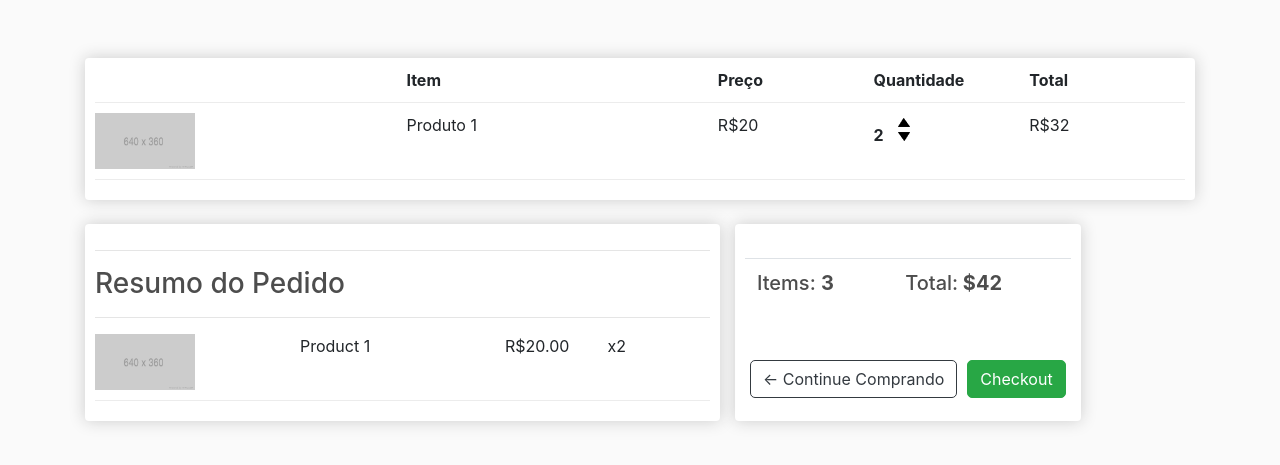
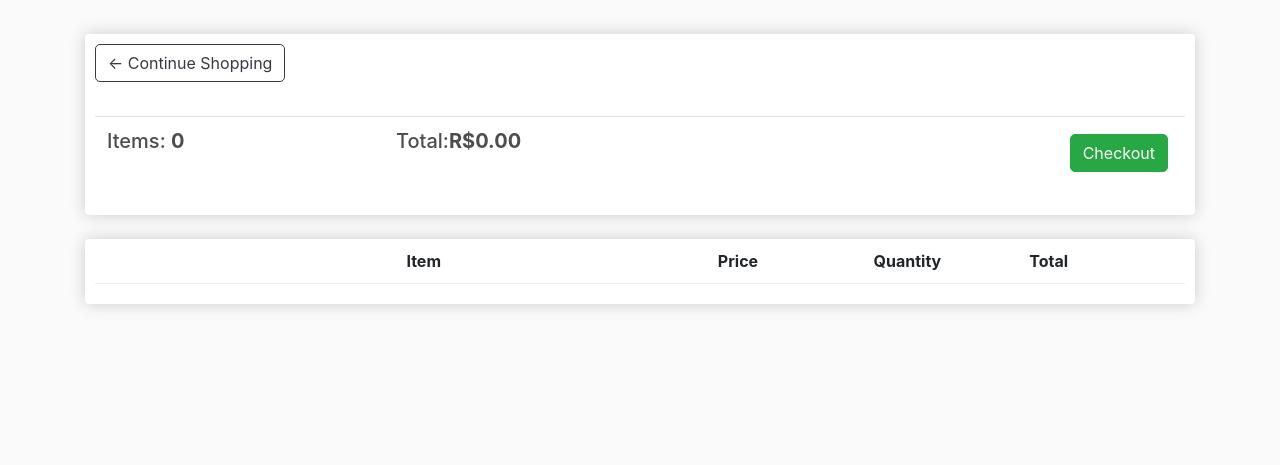
Before and after one commit to CaBezOf/ecommerce-django, a Django app: page /cart/ in a window 1280 px wide. Shown: the part 64-529 px from the top of the page. Run offline with Django 3.2, Linux system fonts and the light colour scheme; lists and menus that the app fills with data are empty; parts of the project's set-up code (start-up, migrations or seed data) failed here and were passed over; some libraries are stand-ins or nearby versions.

Commit message:
second-commit

```diff
--- a/ecommerce/settings.py
+++ b/ecommerce/settings.py
@@ -12,6 +12,8 @@ https://docs.djangoproject.com/en/3.1/ref/settings/
 
 from pathlib import Path
 import os
+
+
 
 # Build paths inside the project like this: BASE_DIR / 'subdir'.
 BASE_DIR = Path(__file__).resolve().parent.parent
--- a/ecommerce/urls.py
+++ b/ecommerce/urls.py
@@ -1,7 +1,7 @@
 """ecommerce URL Configuration
 
 The `urlpatterns` list routes URLs to views. For more information please see:
-    https://docs.djangoproject.com/en/3.1/topics/http/urls/
+    https://docs.djangoproject.com/en/3.0/topics/http/urls/
 Examples:
 Function views
     1. Add an import:  from my_app import views
@@ -13,7 +13,6 @@ Including another URLconf
     1. Import the include() function: from django.urls import include, path
     2. Add a URL to urlpatterns:  path('blog/', include('blog.urls'))
 """
-
 from django.contrib import admin
 from django.urls import path, include
 from django.conf.urls.static import static
--- /dev/null
+++ b/static/js/cart.js
@@ -0,0 +1,16 @@
+var updateBtns = document.getElementsByClassName('update-cart')
+
+for (i = 0; i < updateBtns.length; i++) {
+	updateBtns[i].addEventListener('click', function(){
+		var productId = this.dataset.product
+		var action = this.dataset.action
+		console.log('productId:', productId, 'Action:', action)
+
+		console.log('USER:', user)
+		if (user == 'AnonymousUser'){
+			console.log('User is not authorized')
+		}else{
+			console.log('User is authenticated, sending data...')
+		}
+	})
+}
--- a/store/templates/store/cart.html
+++ b/store/templates/store/cart.html
@@ -3,67 +3,50 @@
 {% block content %}
 	<div class="row">
 		<div class="col-lg-12">
+			<div class="box-element">
 
+				<a  class="btn btn-outline-dark" href="{% url 'store' %}">&#x2190; Continue Shopping</a>
+
+				<br>
+				<br>
+				<table class="table">
+					<tr>
+						<th><h5>Items: <strong>{{order.get_cart_items}}</strong></h5></th>
+						<th><h5>Total:<strong>R${{order.get_cart_total|floatformat:2}}</strong></h5></th>
+						<th>
+							<a  style="float:right; margin:5px;" class="btn btn-success" href="{% url 'checkout' %}">Checkout</a>
+						</th>
+					</tr>
+				</table>
+
+			</div>
 
 			<br>
 			<div class="box-element">
 				<div class="cart-row">
 					<div style="flex:2"></div>
 					<div style="flex:2"><strong>Item</strong></div>
-					<div style="flex:1"><strong>Preço</strong></div>
-					<div style="flex:1"><strong>Quantidade</strong></div>
+					<div style="flex:1"><strong>Price</strong></div>
+					<div style="flex:1"><strong>Quantity</strong></div>
 					<div style="flex:1"><strong>Total</strong></div>
 				</div>
-
+				{% for item in items %}
 				<div class="cart-row">
-					<div style="flex:2"><img class="row-image" src="{% static 'images/placeholder.png' %}"></div>
-					<div style="flex:2"><p>Produto 1</p></div>
-					<div style="flex:1"><p>R$20</p></div>
+					<div style="flex:2"><img class="row-image" src="{{item.product.imageURL}}"></div>
+					<div style="flex:2"><p>{{item.product.name}}</p></div>
+					<div style="flex:1"><p>R${{item.product.price|floatformat:2}}</p></div>
 					<div style="flex:1">
-						<p class="quantity">2</p>
+						<p class="quantity">{{item.quantity}}</p>
 						<div class="quantity">
 							<img class="chg-quantity" src="{% static  'images/arrow-up.png' %}">
 
 							<img class="chg-quantity" src="{% static  'images/arrow-down.png' %}">
 						</div>
 					</div>
-					<div style="flex:1"><p>R$32</p></div>
-
+					<div style="flex:1"><p>$32</p></div>
 				</div>
-
-				</div>
-				<br>
+				{% endfor %}
 			</div>
-			<div class="col-lg-7 ml-20 ">
-				<div class="box-element">
-					<hr>
-					<h3>Resumo do Pedido</h3>
-					<hr>
-					<div class="cart-row">
-						<div style="flex:2"><img class="row-image" src="{% static 'images/placeholder.png' %}"></div>
-						<div style="flex:2"><p>Product 1</p></div>
-						<div style="flex:1"><p>R$20.00</p></div>
-						<div style="flex:1"><p>x2</p></div>
-					</div>
-				</div>
-			</div>
-			<div class="box-element ">
-
-				<table class="table">
-					<br>
-					<tr>
-						<th><h5>Items: <strong>3</strong></h5></th>
-						<th><h5>Total:<strong> $42</strong></h5></th>
-
-					</tr>
-
-				</table>
-				<br>
-				<th>
-					<a  class="btn btn-outline-dark" style="float: left;  margin:5px;" href="{% url 'store' %}">&#x2190; Continue Comprando</a>
-					<a  style="float:right; margin:5px;" class="btn btn-success" href="{% url 'checkout' %}">Checkout</a>
-				</th>
-
-			</div>
+		</div>
 	</div>
 {% endblock content %}
--- a/store/templates/store/main.html
+++ b/store/templates/store/main.html
@@ -9,6 +9,10 @@
 	<link rel="stylesheet" href="https://stackpath.bootstrapcdn.com/bootstrap/4.4.1/css/bootstrap.min.css" integrity="sha384-Vkoo8x4CGsO3+Hhxv8T/Q5PaXtkKtu6ug5TOeNV6gBiFeWPGFN9MuhOf23Q9Ifjh" crossorigin="anonymous">
 
 	<link rel="stylesheet" type="text/css" href="{% static 'css/main.css' %}">
+
+  <script type="text/javascript">
+      var user = '{{request.user}}'
+  </script>
 
 </head>
       <nav class="navbar navbar-expand-lg navbar-dark bg-dark">
@@ -53,5 +57,8 @@
 	<script src="https://cdn.jsdelivr.net/npm/popper.js@1.16.0/dist/umd/popper.min.js" integrity="sha384-Q6E9RHvbIyZFJoft+2mJbHaEWldlvI9IOYy5n3zV9zzTtmI3UksdQRVvoxMfooAo" crossorigin="anonymous"></script>
 
 	<script src="https://stackpath.bootstrapcdn.com/bootstrap/4.4.1/js/bootstrap.min.js" integrity="sha384-wfSDF2E50Y2D1uUdj0O3uMBJnjuUD4Ih7YwaYd1iqfktj0Uod8GCExl3Og8ifwB6" crossorigin="anonymous"></script>
+
+  <script type="text/javascript" src="{% static 'js/cart.js' %}"></script>
+
 </body>
 </html>
--- a/store/views.py
+++ b/store/views.py
@@ -1,4 +1,3 @@
-
 from django.shortcuts import render
 from .models import *
 
@@ -8,9 +7,29 @@ def store(request):
 	return render(request, 'store/store.html', context)
 
 def cart(request):
-	context = {}
+
+	if request.user.is_authenticated:
+		customer = request.user.customer
+		order, created = Order.objects.get_or_create(customer=customer, complete=False)
+		items = order.orderitem_set.all()
+	else:
+		#Create empty cart for now for non-logged in user
+		items = []
+		order = {'get_cart_total': 0, 'get_cart_items': 0}
+
+	context = {'items':items, 'order':order}
 	return render(request, 'store/cart.html', context)
 
 def checkout(request):
-	context = {}
+
+	if request.user.is_authenticated:
+		customer = request.user.customer
+		order, created = Order.objects.get_or_create(customer=customer, complete=False)
+		items = order.orderitem_set.all()
+	else:
+		#Create empty cart for now for non-logged in user
+		items = []
+		order = {'get_cart_total': 0, 'get_cart_items': 0}
+
+	context = {'items':items, 'order':order}
 	return render(request, 'store/checkout.html', context)
```
Also changed, not shown: store/models.py (+26 -0 lines), store/templates/store/checkout.html (+21 -21 lines), store/templates/store/store.html (+4 -3 lines), db.sqlite3, static/images/book_ksPfNnd_Bzy77Gi.jpg (added), static/images/book_ksPfNnd_Bzy77Gi_2q5uQAJ.jpg (added), static/images/shirt_GEhGmzl_0rQIFsT.jpg (added), static/images/shirt_RCpKZb9.jpg (added).
